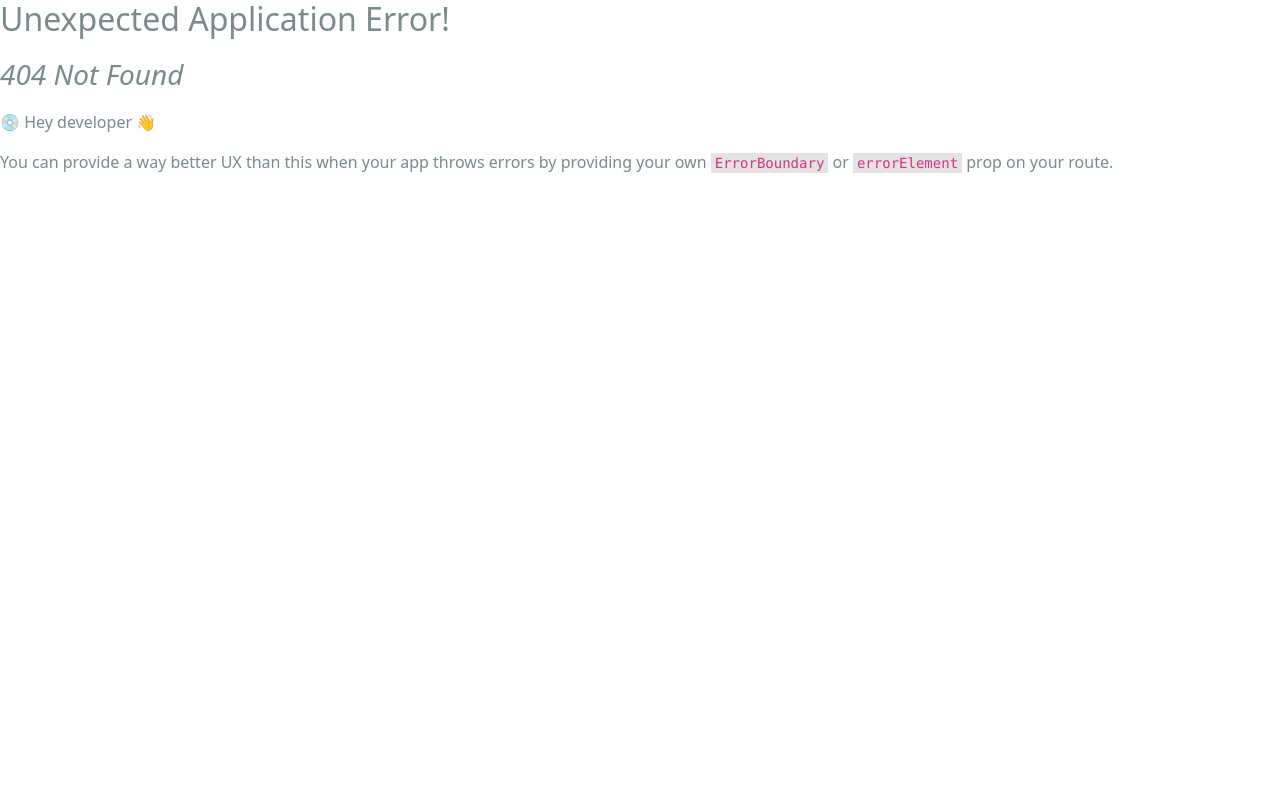
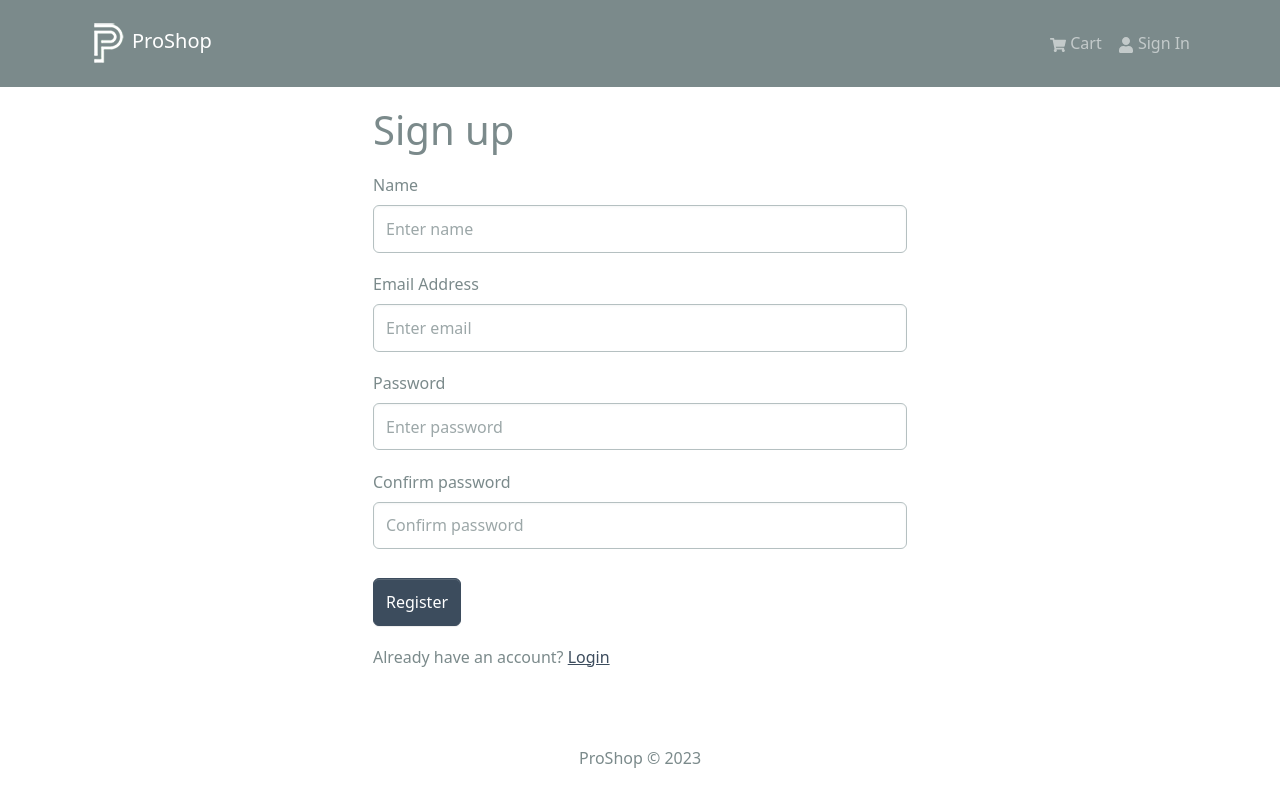
Before and after one commit to Bikash-prog/proshop-dev, a React (Create React App) app in the folder frontend/: page /register in a window 1280 px wide. Before the commit this address had no page. Shown: the top 802 px of the page. Built offline with nearby package versions, Linux system fonts and the light colour scheme.

Commit message:
completed login-logout-register functionalities

```diff
--- a/frontend/package.json
+++ b/frontend/package.json
@@ -18,6 +18,7 @@
     "react-router-bootstrap": "^0.26.2",
     "react-router-dom": "^6.14.2",
     "react-scripts": "5.0.1",
+    "react-toastify": "^9.1.3",
     "web-vitals": "^2.1.4"
   },
   "scripts": {
--- a/frontend/src/App.js
+++ b/frontend/src/App.js
@@ -1,5 +1,7 @@
 import { Container } from "react-bootstrap";
 import { Outlet } from "react-router-dom";
+import { ToastContainer } from "react-toastify";
+import "react-toastify/dist/ReactToastify.css";
 import Header from "./components/Header";
 import Footer from "./components/Footer";
 const App = () => {
@@ -12,6 +14,7 @@
         </Container>
       </main>
       <Footer />
+      <ToastContainer />
     </>
   );
 };
--- /dev/null
+++ b/frontend/src/components/FormContainer.jsx
@@ -0,0 +1,16 @@
+import { Row, Col, Container } from "react-bootstrap";
+import React from "react";
+
+const FormContainer = ({ children }) => {
+  return (
+    <Container>
+      <Row className="justify-content-md-center">
+        <Col xs={12} md={6}>
+          {children}
+        </Col>
+      </Row>
+    </Container>
+  );
+};
+
+export default FormContainer;
--- a/frontend/src/components/Header.jsx
+++ b/frontend/src/components/Header.jsx
@@ -1,11 +1,26 @@
-import { Badge, Navbar, Nav, Container } from "react-bootstrap";
+import { useNavigate } from "react-router-dom";
+import { Badge, Navbar, Nav, Container, NavDropdown } from "react-bootstrap";
 import { FaShoppingCart, FaUser } from "react-icons/fa";
 import logo from "../assets/logo.png";
 import { LinkContainer } from "react-router-bootstrap";
-import { useSelector } from "react-redux";
+import { useSelector, useDispatch } from "react-redux";
+import { useLogoutMutation } from "../slices/usersApiSlice";
+import { logout } from "../slices/authSlice";
 const Header = () => {
   const { cartItems } = useSelector((state) => state.cart);
-  console.log(cartItems);
+  const { userInfo } = useSelector((state) => state.auth);
+  const dispatch = useDispatch();
+  const navigate = useNavigate();
+  const [logoutApiCall] = useLogoutMutation();
+  const logoutHandler = async () => {
+    try {
+      await logoutApiCall().unwrap();
+      dispatch(logout());
+      navigate("/login");
+    } catch (err) {
+      console.log(err);
+    }
+  };
   return (
     <header>
       <Navbar bg="dark" variant="dark" expand="md" collapseOnSelect>
@@ -32,16 +47,22 @@
                   )}
                 </Nav.Link>
               </LinkContainer>
-              <LinkContainer to="/login">
-                <Nav.Link>
-                  <FaUser /> Sign In
-                </Nav.Link>
-              </LinkContainer>
-              <LinkContainer to="/register">
-                <Nav.Link>
-                  <FaUser /> Register
-                </Nav.Link>
-              </LinkContainer>
+              {userInfo ? (
+                <NavDropdown title={userInfo.name} id="username">
+                  <LinkContainer to="/profile">
+                    <NavDropdown.Item>Profile</NavDropdown.Item>
+                  </LinkContainer>
+                  <NavDropdown.Item onClick={logoutHandler}>
+                    Logout
+                  </NavDropdown.Item>
+                </NavDropdown>
+              ) : (
+                <LinkContainer to="/login">
+                  <Nav.Link>
+                    <FaUser /> Sign In
+                  </Nav.Link>
+                </LinkContainer>
+              )}
             </Nav>
           </Navbar.Collapse>
         </Container>
--- a/frontend/src/index.js
+++ b/frontend/src/index.js
@@ -15,13 +15,16 @@
 import CartScreen from "./screens/CartScreen";
 import { Provider } from "react-redux";
 import store from "./store";
-
+import LoginScreen from "./screens/LoginScreen";
+import RegisterScreen from "./screens/RegisterScreen";
 const router = createBrowserRouter(
   createRoutesFromElements(
     <Route path="/" element={<App />}>
       <Route index={true} path="/" element={<HomeScreen />} />
       <Route path="/cart" element={<CartScreen />} />
       <Route path="/product/:id" element={<ProductScreen />} />
+      <Route path="/login" element={<LoginScreen />} />
+      <Route path="/register" element={<RegisterScreen />} />
     </Route>
   )
 );
--- /dev/null
+++ b/frontend/src/screens/LoginScreen.jsx
@@ -0,0 +1,84 @@
+import { useState, useEffect } from "react";
+import { Link, useLocation, useNavigate } from "react-router-dom";
+import { Form, Button, Row, Col, Container } from "react-bootstrap";
+import FormContainer from "../components/FormContainer";
+import { useDispatch, useSelector } from "react-redux";
+import Loader from "../components/Loader";
+import { useLoginMutation } from "../slices/usersApiSlice";
+import { setCredentials } from "../slices/authSlice";
+import { toast } from "react-toastify";
+const LoginScreen = () => {
+  const [email, setEmail] = useState("");
+  const [password, setPassword] = useState("");
+
+  const dispatch = useDispatch();
+  const navigate = useNavigate();
+  const [login, { isLoading }] = useLoginMutation();
+  const userInfo = useSelector((state) => state.auth.userInfo);
+
+  const { search } = useLocation();
+  const sp = new URLSearchParams(search);
+  const redirect = sp.get("redirect") || "/";
+
+  useEffect(() => {
+    if (userInfo) {
+      navigate(redirect);
+    }
+  }, [userInfo, redirect, navigate]);
+
+  const submitHandler = async (e) => {
+    e.preventDefault(); // prevent page from refreshing
+    try {
+      const res = await login({ email, password }).unwrap();
+      dispatch(setCredentials({ ...res }));
+      navigate(redirect);
+    } catch (error) {
+      toast.error(error?.data?.message || error.error);
+    }
+  };
+  return (
+    <FormContainer>
+      <h1>Sign In</h1>
+      <Form onSubmit={submitHandler}>
+        <Form.Group controlId="email" className="my-3">
+          <Form.Label>Email Address</Form.Label>
+          <Form.Control
+            type="email"
+            placeholder="Enter email"
+            value={email}
+            onChange={(e) => setEmail(e.target.value)}
+          ></Form.Control>
+        </Form.Group>
+        <Form.Group controlId="password" className="my-3">
+          <Form.Label>Password</Form.Label>
+          <Form.Control
+            type="password"
+            placeholder="Enter password"
+            value={password}
+            onChange={(e) => setPassword(e.target.value)}
+          ></Form.Control>
+        </Form.Group>
+
+        <Button
+          type="submit"
+          variant="primary"
+          className="mt-2"
+          disabled={isLoading}
+        >
+          Sign In
+        </Button>
+        {isLoading && <Loader />}
+      </Form>
+      <Row className="py-3">
+        <Col>
+          New Customer?{" "}
+          <Link to={redirect ? `/register?redirect=${redirect}` : "/register"}>
+            Register
+          </Link>
+        </Col>
+      </Row>
+    </FormContainer>
+  );
+};
+
+export default LoginScreen;
--- /dev/null
+++ b/frontend/src/screens/RegisterScreen.jsx
@@ -0,0 +1,108 @@
+import { useState, useEffect } from "react";
+import { Link, useLocation, useNavigate } from "react-router-dom";
+import { Form, Button, Row, Col, Container } from "react-bootstrap";
+import FormContainer from "../components/FormContainer";
+import { useDispatch, useSelector } from "react-redux";
+import Loader from "../components/Loader";
+import { useRegisterMutation } from "../slices/usersApiSlice";
+import { setCredentials } from "../slices/authSlice";
+import { toast } from "react-toastify";
+const RegisterScreen = () => {
+  const [name, setName] = useState("");
+  const [email, setEmail] = useState("");
+  const [password, setPassword] = useState("");
+  const [confirmPassword, setConfirmPassword] = useState("");
+
+  const dispatch = useDispatch();
+  const navigate = useNavigate();
+  const [register, { isLoading }] = useRegisterMutation();
+  const userInfo = useSelector((state) => state.auth.userInfo);
+
+  const { search } = useLocation();
+  const sp = new URLSearchParams(search);
+  const redirect = sp.get("redirect") || "/";
+
+  useEffect(() => {
+    if (userInfo) {
+      navigate(redirect);
+    }
+  }, [userInfo, redirect, navigate]);
+
+  const submitHandler = async (e) => {
+    e.preventDefault(); // prevent page from refreshing
+    if (password !== confirmPassword) {
+      toast.error("Passwords do not match");
+      return;
+    } else {
+      try {
+        const res = await register({ name, email, password }).unwrap();
+        dispatch(setCredentials({ ...res }));
+        navigate(redirect);
+      } catch (error) {
+        toast.error(error?.data?.message || error.error);
+      }
+    }
+  };
+  return (
+    <FormContainer>
+      <h1>Sign up</h1>
+      <Form onSubmit={submitHandler}>
+        <Form.Group controlId="name" className="my-3">
+          <Form.Label>Name</Form.Label>
+          <Form.Control
+            type="text"
+            placeholder="Enter name"
+            value={name}
+            onChange={(e) => setName(e.target.value)}
+          ></Form.Control>
+        </Form.Group>
+        <Form.Group controlId="email" className="my-3">
+          <Form.Label>Email Address</Form.Label>
+          <Form.Control
+            type="email"
+            placeholder="Enter email"
+            value={email}
+            onChange={(e) => setEmail(e.target.value)}
+          ></Form.Control>
+        </Form.Group>
+        <Form.Group controlId="password" className="my-3">
+          <Form.Label>Password</Form.Label>
+          <Form.Control
+            type="password"
+            placeholder="Enter password"
+            value={password}
+            onChange={(e) => setPassword(e.target.value)}
+          ></Form.Control>
+        </Form.Group>
+        <Form.Group controlId="confirmPassword" className="my-3">
+          <Form.Label>Confirm password</Form.Label>
+          <Form.Control
+            type="password"
+            placeholder="Confirm password"
+            value={confirmPassword}
+            onChange={(e) => setConfirmPassword(e.target.value)}
+          ></Form.Control>
+        </Form.Group>
+        <Button
+          type="submit"
+          variant="primary"
+          className="mt-2"
+          disabled={isLoading}
+        >
+          Register
+        </Button>
+        {isLoading && <Loader />}
+      </Form>
+      <Row className="py-3">
+        <Col>
+          Already have an account?{" "}
+          <Link to={redirect ? `/login?redirect=${redirect}` : "/login"}>
+            Login
+          </Link>
+        </Col>
+      </Row>
+    </FormContainer>
+  );
+};
+
+export default RegisterScreen;
--- /dev/null
+++ b/frontend/src/slices/authSlice.js
@@ -0,0 +1,25 @@
+import { createSlice } from "@reduxjs/toolkit";
+const initialState = {
+  userInfo: localStorage.getItem("userInfo")
+    ? JSON.parse(localStorage.getItem("userInfo"))
+    : null,
+};
+
+const authSlice = createSlice({
+  name: "auth",
+  initialState,
+  reducers: {
+    setCredentials: (state, action) => {
+      state.userInfo = action.payload;
+      localStorage.setItem("userInfo", JSON.stringify(action.payload));
+    },
+    logout: (state, action) => {
+      state.userInfo = null;
+      localStorage.removeItem("userInfo");
+    },
+  },
+});
+
+export const { setCredentials, logout } = authSlice.actions;
+
+export default authSlice.reducer;
--- /dev/null
+++ b/frontend/src/slices/usersApiSlice.js
@@ -0,0 +1,30 @@
+import { USERS_URL } from "../constants";
+import { apiSlice } from "./apiSlice.js";
+
+export const usersApiSlice = apiSlice.injectEndpoints({
+  endpoints: (builder) => ({
+    login: builder.mutation({
+      query: (data) => ({
+        url: `${USERS_URL}/auth`,
+        method: "POST",
+        body: data,
+      }),
+    }),
+    register: builder.mutation({
+      query: (data) => ({
+        url: `${USERS_URL}`,
+        method: "POST",
+        body: data,
+      }),
+    }),
+    logout: builder.mutation({
+      query: () => ({
+        url: `${USERS_URL}/logout`,
+        method: "POST",
+      }),
+    }),
+  }),
+});
+
+export const { useLoginMutation, useRegisterMutation, useLogoutMutation } =
+  usersApiSlice;
--- a/frontend/src/store.js
+++ b/frontend/src/store.js
@@ -1,11 +1,12 @@
 import { configureStore } from "@reduxjs/toolkit";
 import { apiSlice } from "./slices/apiSlice.js";
 import cartSliceReducer from "./slices/cartSlice.js";
-
+import authSliceReducer from "./slices/authSlice.js";
 const store = configureStore({
   reducer: {
     [apiSlice.reducerPath]: apiSlice.reducer,
     cart: cartSliceReducer,
+    auth: authSliceReducer,
   },
   middleware: (getDefaultMiddleware) =>
     getDefaultMiddleware().concat(apiSlice.middleware),
--- a/package.json
+++ b/package.json
@@ -19,9 +19,11 @@
     "colors": "^1.4.0",
     "cookie-parser": "^1.4.6",
     "express": "^4.18.2",
+    "fs-extra": "^11.1.1",
     "jsonwebtoken": "^9.0.1",
     "mongoose": "^7.4.1",
-    "multer": "^1.4.5-lts.1"
+    "multer": "^1.4.5-lts.1",
+    "shapefile": "^0.6.6"
   },
   "devDependencies": {
     "concurrently": "^8.2.0",
```
